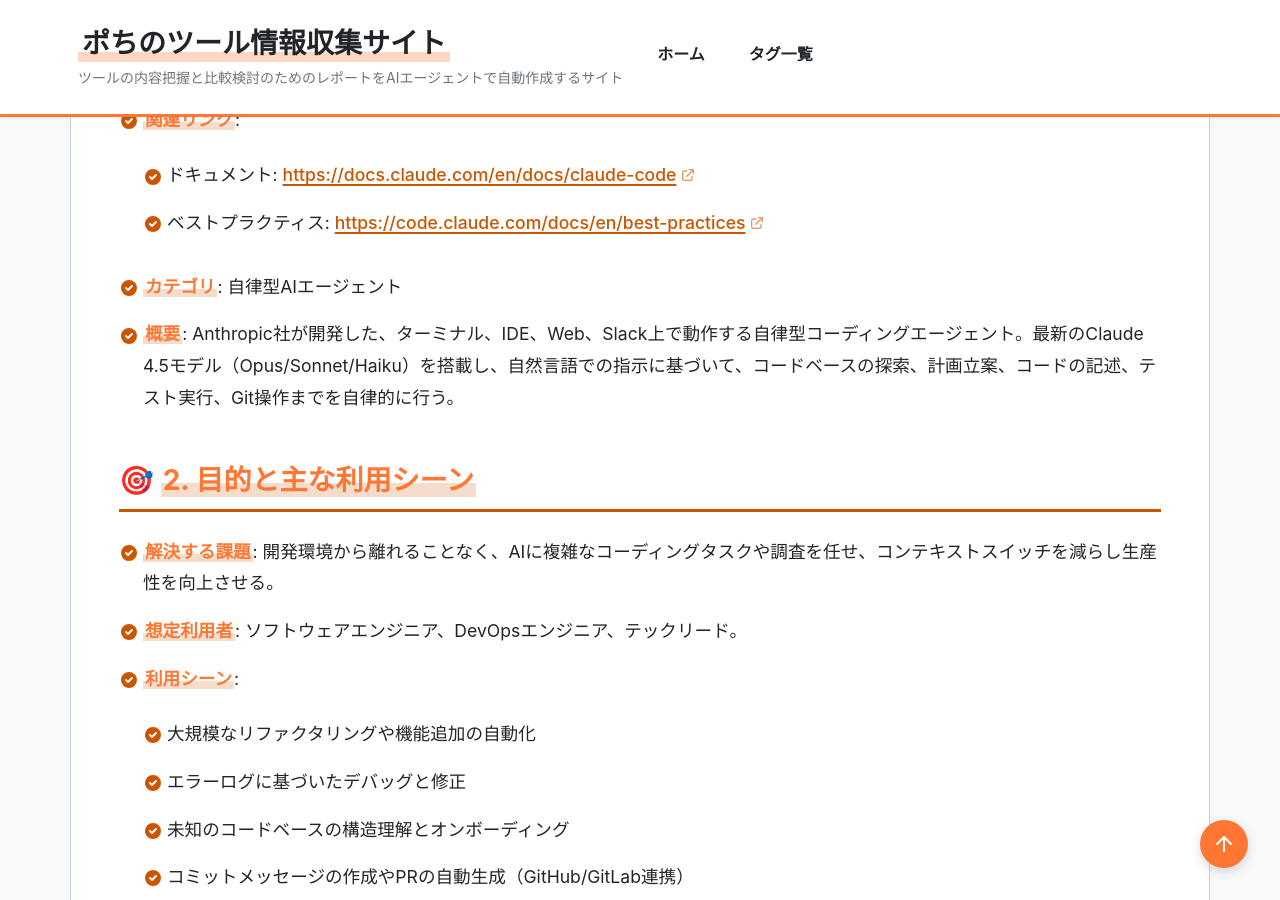
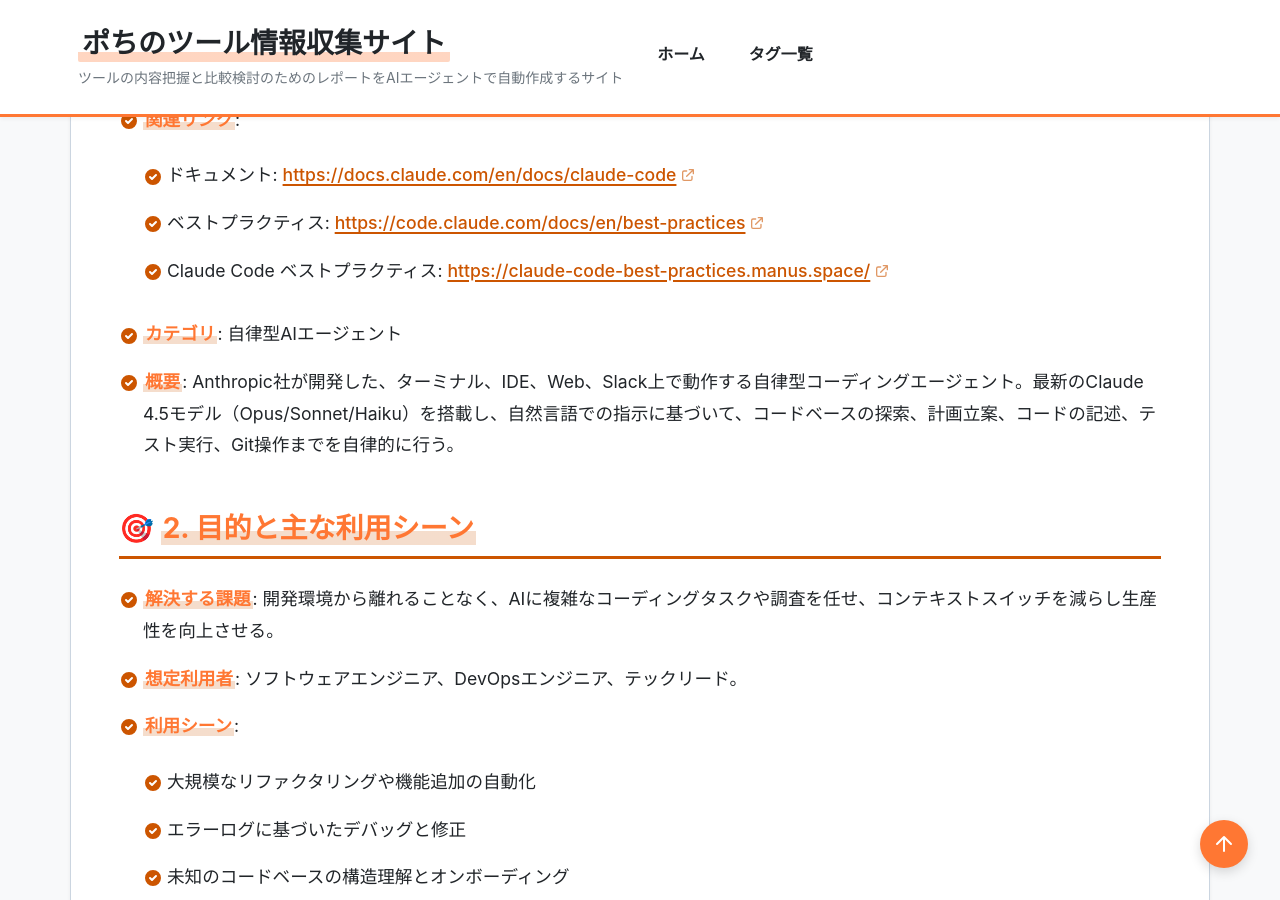
Before and after one commit to aegisfleet/tool-survey-report, a Jekyll site: the page built from _reports/claude-code.md, in a window 1280 px wide and 900 px high, scrolled down 3555 px. Built offline with Jekyll 4.4.1, drawn with Linux system fonts in a browser that asks for light colours.

Commit message:
docs: Claudeレポートを更新

```diff
--- a/_reports/claude-code.md
+++ b/_reports/claude-code.md
@@ -64,6 +64,7 @@
 * **関連リンク**:
   * ドキュメント: [https://docs.claude.com/en/docs/claude-code](https://docs.claude.com/en/docs/claude-code)
   * ベストプラクティス: [https://code.claude.com/docs/en/best-practices](https://code.claude.com/docs/en/best-practices)
+  * Claude Code ベストプラクティス: [https://claude-code-best-practices.manus.space/](https://claude-code-best-practices.manus.space/)
 * **カテゴリ**: 自律型AIエージェント
 * **概要**: Anthropic社が開発した、ターミナル、IDE、Web、Slack上で動作する自律型コーディングエージェント。最新のClaude 4.5モデル（Opus/Sonnet/Haiku）を搭載し、自然言語での指示に基づいて、コードベースの探索、計画立案、コードの記述、テスト実行、Git操作までを自律的に行う。
 
```
Also changed, not shown: _reports/claude.md (+0 -1 lines).
